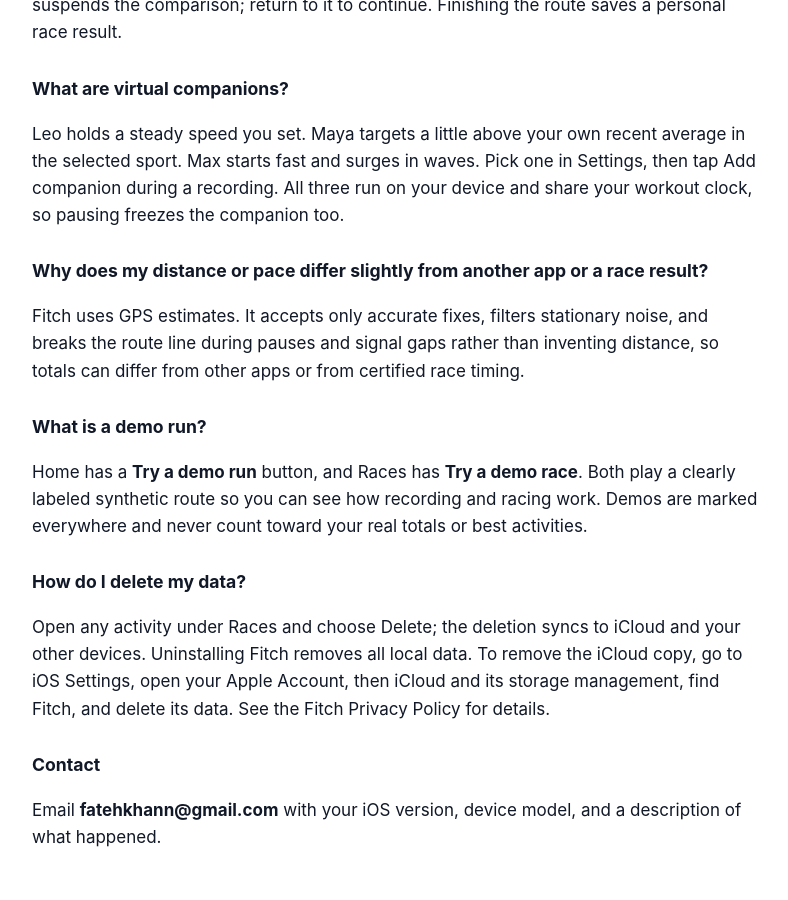
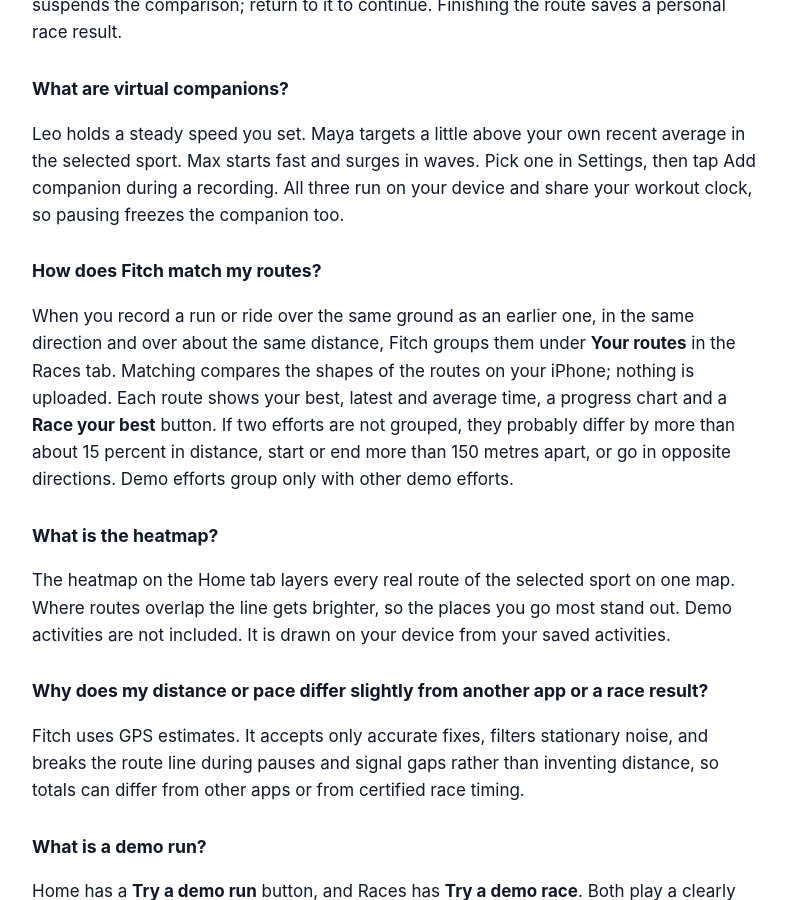
Before and after one commit to Fatehkhann/fitch-site, a Jekyll site: the page built from support.md, in a window 1280 px wide and 900 px high, scrolled down 1472 px. Shown: the whole window, without its empty margins (244-1032 px from the left). Built offline with Jekyll 4.4.1, drawn with Linux system fonts in a browser that asks for light colours.

Commit message:
Add FAQ entries for matched routes and the heatmap

```diff
--- a/support.md
+++ b/support.md
@@ -43,6 +43,12 @@ Open the Races tab, pick a saved run or ride, and choose to race it. Start near
 ### What are virtual companions?
 Leo holds a steady speed you set. Maya targets a little above your own recent average in the selected sport. Max starts fast and surges in waves. Pick one in Settings, then tap Add companion during a recording. All three run on your device and share your workout clock, so pausing freezes the companion too.
 
+### How does Fitch match my routes?
+When you record a run or ride over the same ground as an earlier one, in the same direction and over about the same distance, Fitch groups them under **Your routes** in the Races tab. Matching compares the shapes of the routes on your iPhone; nothing is uploaded. Each route shows your best, latest and average time, a progress chart and a **Race your best** button. If two efforts are not grouped, they probably differ by more than about 15 percent in distance, start or end more than 150 metres apart, or go in opposite directions. Demo efforts group only with other demo efforts.
+
+### What is the heatmap?
+The heatmap on the Home tab layers every real route of the selected sport on one map. Where routes overlap the line gets brighter, so the places you go most stand out. Demo activities are not included. It is drawn on your device from your saved activities.
+
 ### Why does my distance or pace differ slightly from another app or a race result?
 Fitch uses GPS estimates. It accepts only accurate fixes, filters stationary noise, and breaks the route line during pauses and signal gaps rather than inventing distance, so totals can differ from other apps or from certified race timing.
 
```
Also changed, not shown: ja/support.md (+6 -0 lines), zh-Hans/support.md (+6 -0 lines).
